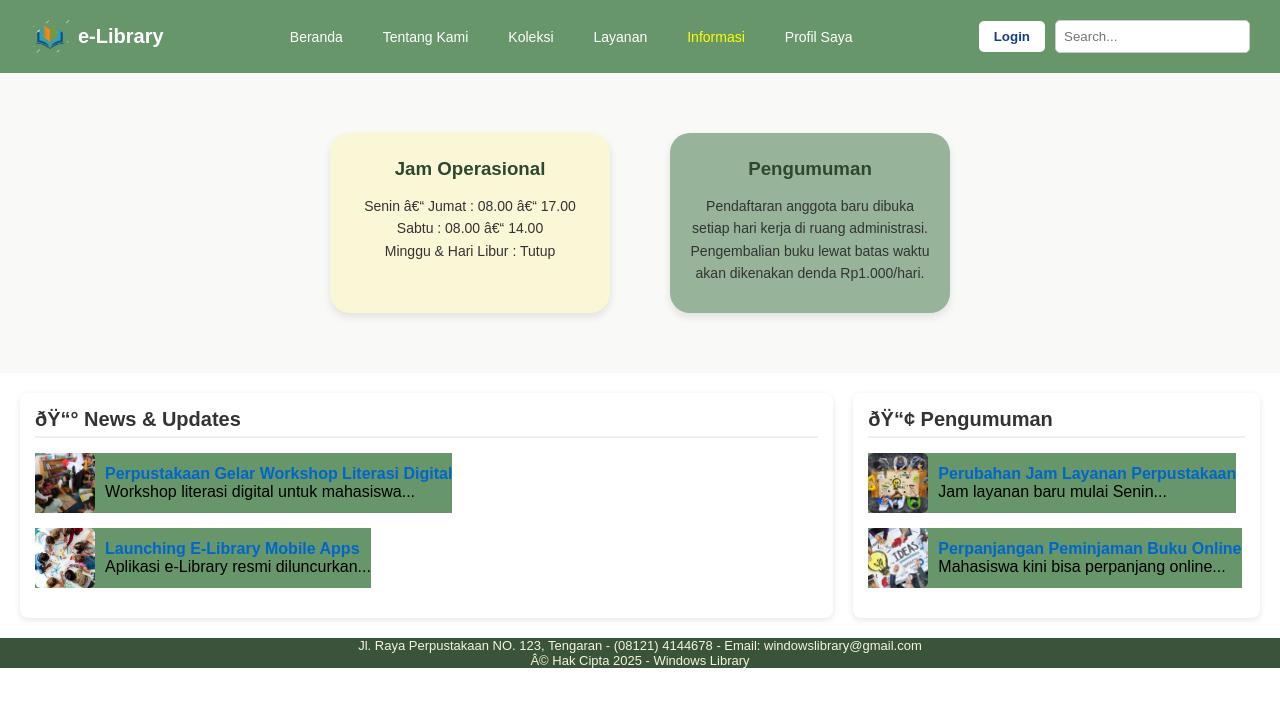
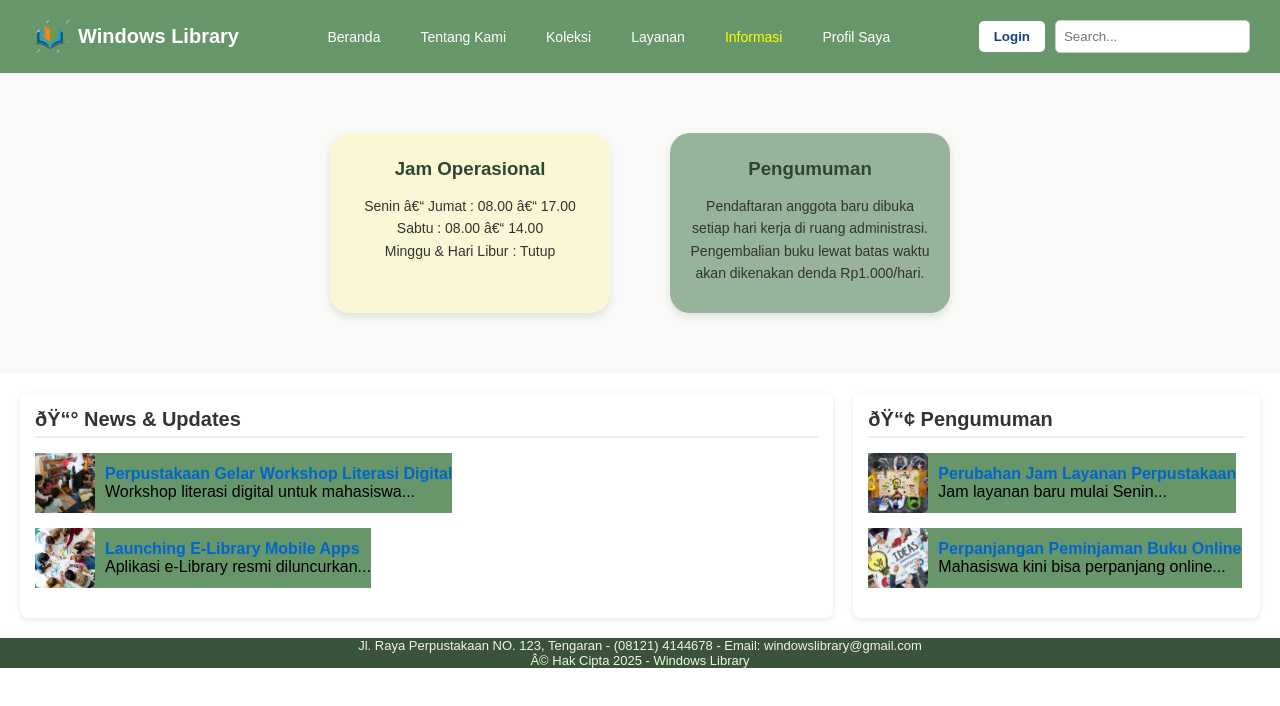
Before and after one commit to prawidyaakuliah23-spec/Windows-Library, a plain HTML site: page informasi.html in a window 1280 px wide. Drawn offline with Linux system fonts and the light colour scheme.

Commit message:
Update informasi.html

```diff
--- a/informasi.html
+++ b/informasi.html
@@ -1,7 +1,7 @@
 <body>
   <!-- Header / Navbar -->
   <header>
-    <div class="logo"> <img src="image/logo perpustakaan.png" Windows Library <span>e-Library</span></div> <!--dipakai untuk mengatur teks "SAGA" dan "e-Library"-->
+    <div class="logo"> <img src="image/logo perpustakaan.png" Windows Library <span>Windows Library</span></div> <!--dipakai untuk mengatur teks "SAGA" dan "e-Library"-->
 
     <nav>
       <ul>
```
